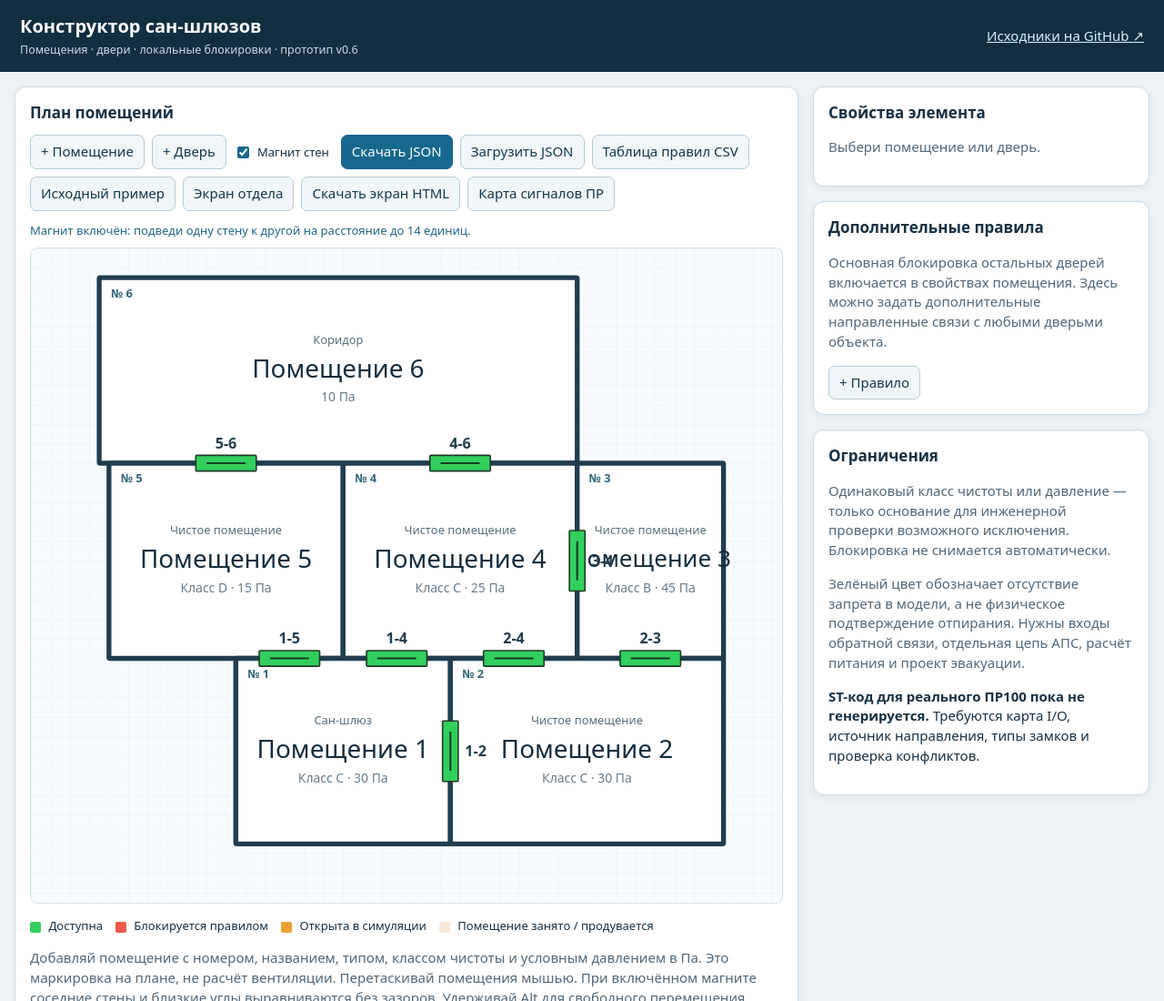
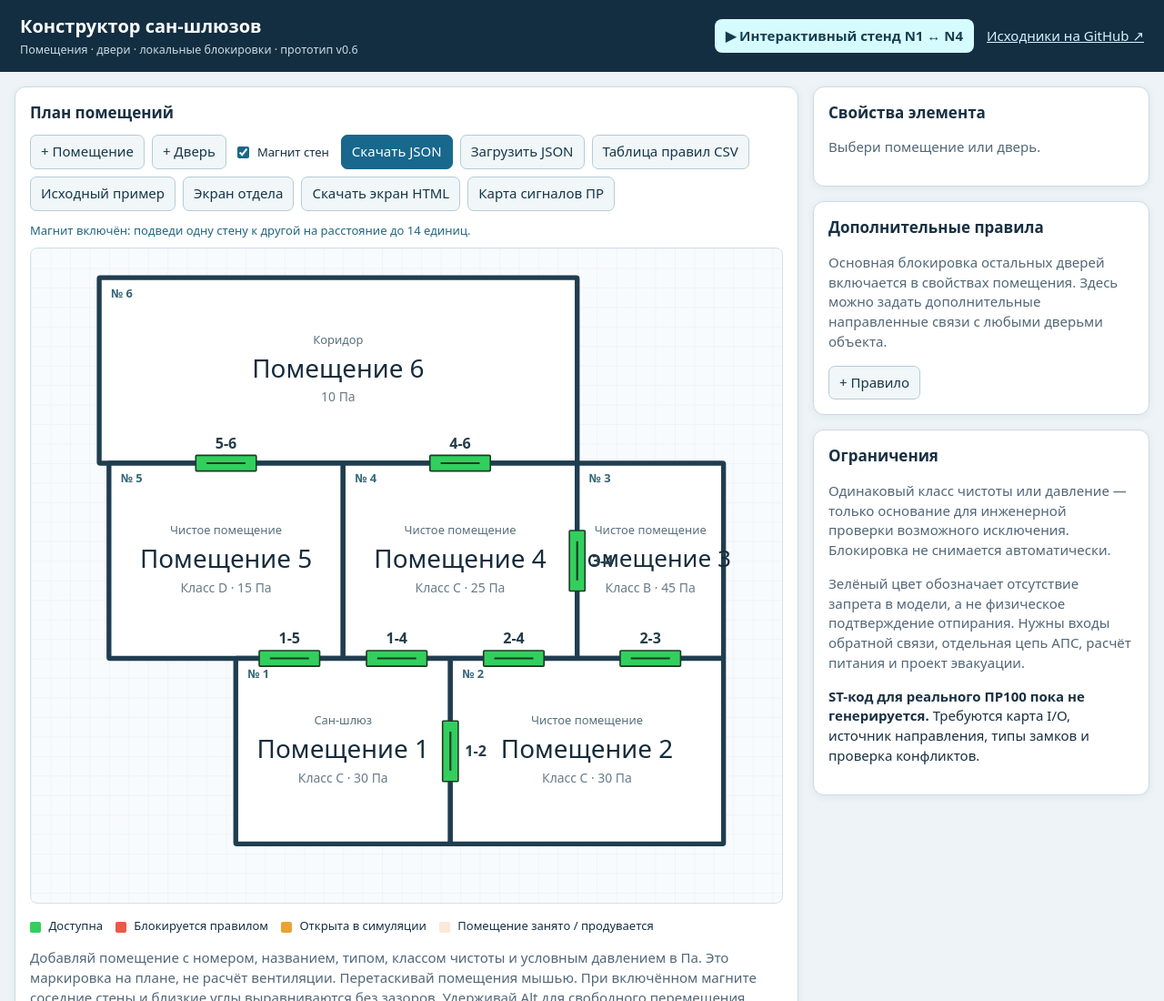
Before and after one commit to 4qsn1k/4qsn1k.github.io, a website: page airlock-generator/index.html in a window 1280 px wide. Shown: the top 1100 px of the page at 91% size. Drawn offline with Linux system fonts and the light colour scheme.

Commit message:
feat(airlock): link interactive two-zone demonstrator from main constructor

```diff
--- a/airlock-generator/index.html
+++ b/airlock-generator/index.html
@@ -35,7 +35,7 @@ footer{max-width:1550px;margin:0 auto 24px;padding:0 18px;color:#526778;font-siz
 <body>
 <header>
 <div><h1>Конструктор сан-шлюзов</h1><small>Помещения · двери · локальные блокировки · прототип v0.6</small></div>
-<div><a href="https://github.com/4qsn1k/4qsn1k.github.io/tree/main/airlock-generator" style="color:#d5f2ff">Исходники на GitHub ↗</a></div>
+<div style="display:flex;flex-wrap:wrap;align-items:center;gap:14px"><a href="./stand.html" style="display:inline-block;background:#d6fbff;color:#153d4f;font-weight:800;text-decoration:none;border-radius:8px;padding:8px 12px">▶ Интерактивный стенд N1 ↔ N4</a><a href="https://github.com/4qsn1k/4qsn1k.github.io/tree/main/airlock-generator" style="color:#d5f2ff">Исходники на GitHub ↗</a></div>
 </header>
 <main>
 <div>
```
